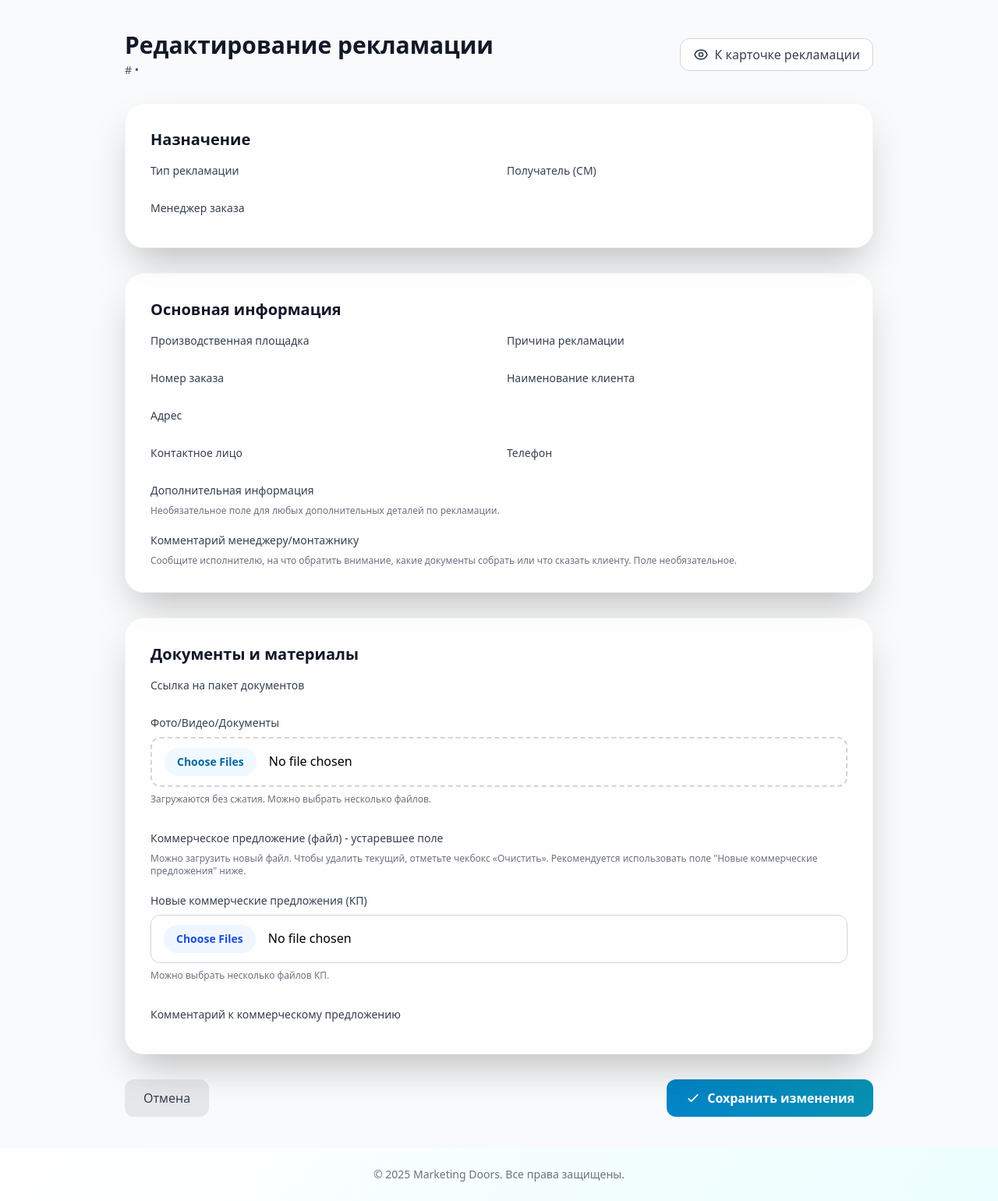
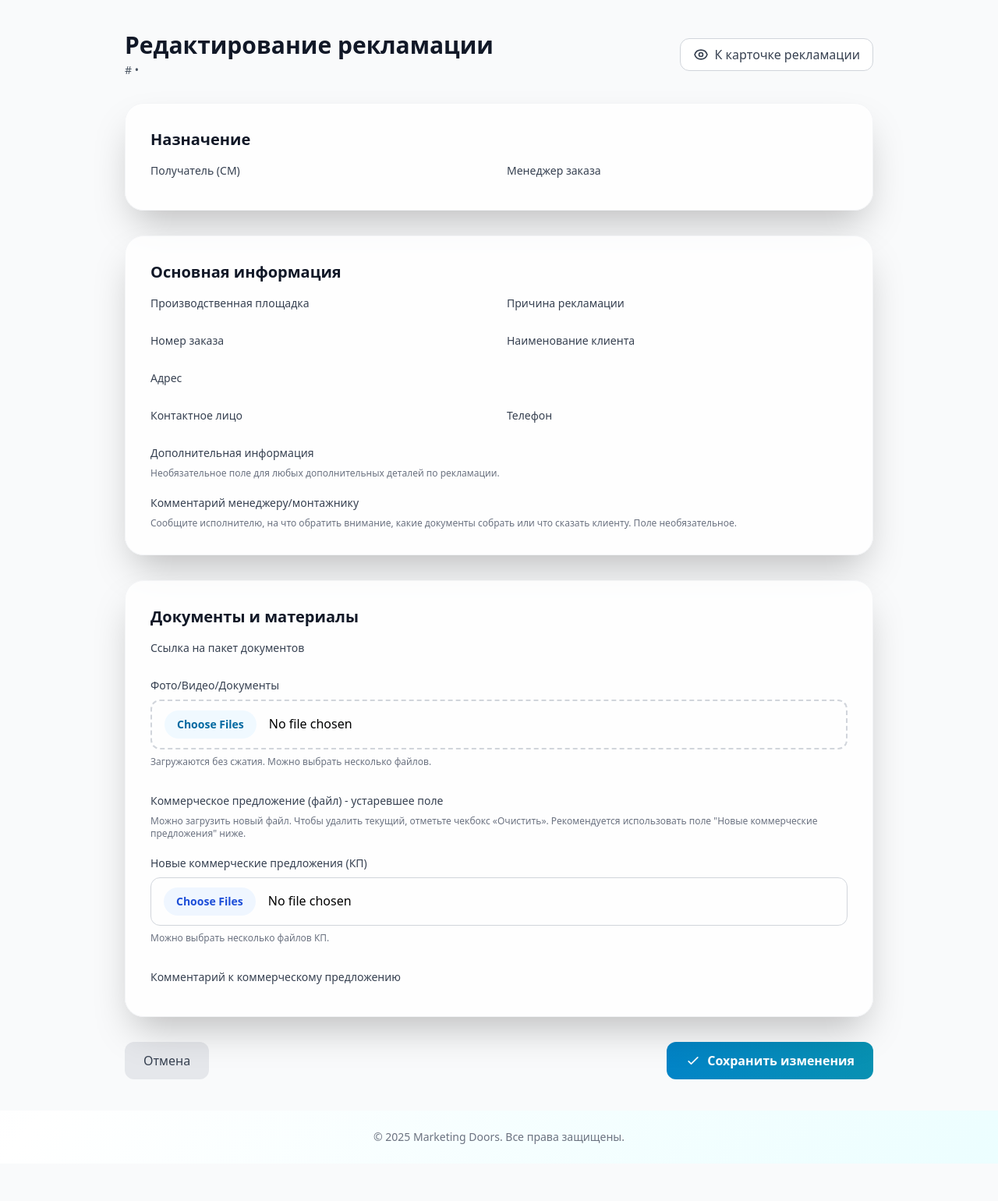
Before and after one commit to kmvit/doorsmarket, a Django app: template projects/templates/projects/complaint_edit.html in a window 1280 px wide. Shown: the whole page at 78% size. After the commit the page ends 1492 px from the top, so only its background shows below. Run offline with Django 5.2, Linux system fonts and the light colour scheme; the template is opened without the code that fills it, so the values that code supplies are empty; some libraries are stand-ins or nearby versions.

```diff
--- a/projects/templates/projects/complaint_edit.html
+++ b/projects/templates/projects/complaint_edit.html
@@ -29,16 +29,6 @@
             <div class="bg-white/80 backdrop-blur-sm rounded-3xl shadow-2xl border border-gray-100 p-6 md:p-8">
                 <h2 class="text-xl font-semibold text-gray-900 mb-4">Назначение</h2>
                 <div class="grid grid-cols-1 md:grid-cols-2 gap-5">
-                    <div>
-                        <label class="block text-sm font-medium text-gray-700 mb-2">Тип рекламации</label>
-                        {{ form.complaint_type }}
-                        {% if form.complaint_type.errors %}
-                            <p class="mt-1 text-sm text-red-600">{{ form.complaint_type.errors.0 }}</p>
-                        {% else %}
-                            <p class="mt-1 text-xs text-gray-500">{{ form.complaint_type.help_text }}</p>
-                        {% endif %}
-                    </div>
-
                     <div>
                         <label class="block text-sm font-medium text-gray-700 mb-2">Получатель (СМ)</label>
                         {{ form.recipient }}
```
Also changed, not shown: projects/forms.py (+1 -10 lines).
